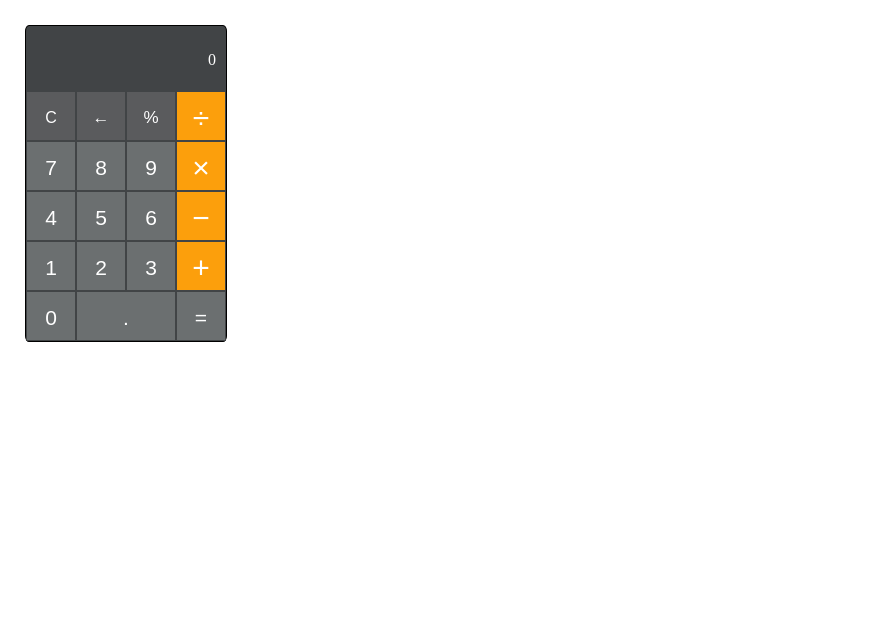
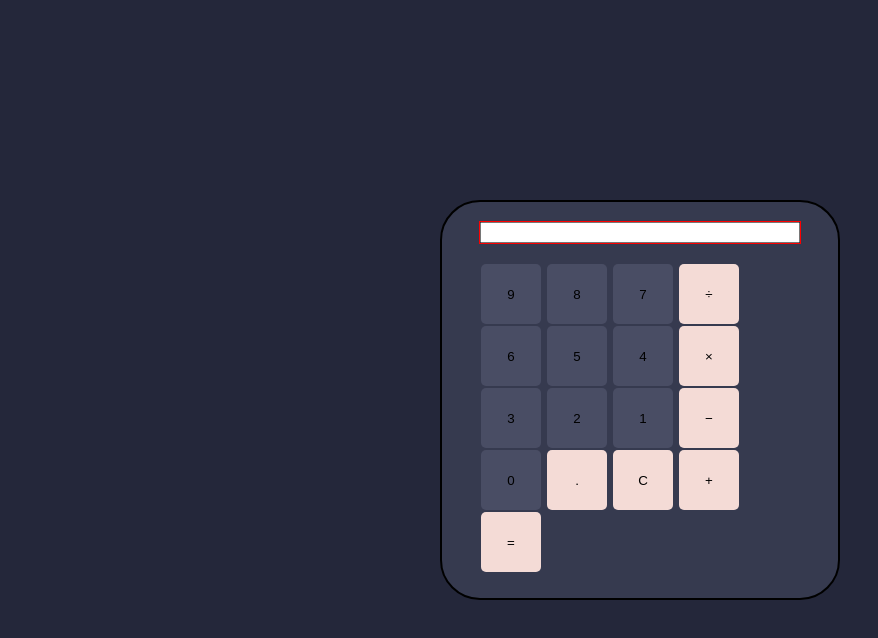
Before and after one commit to AiEmStylix/js_calculator, a plain HTML site: page index.html in a window 1280 px wide. Shown: the whole page, without its empty margins (0-878 px from the left). Drawn offline with Linux system fonts and the light colour scheme.

Commit message:
Modify the calculator

```diff
--- a/index.html
+++ b/index.html
@@ -1,52 +1,46 @@
-<!DOCTYPE html>
+<!doctype html>
 <html lang="en">
 <head>
-    <meta charset="UTF-8" />
-    <meta name="viewport" content="width=device-width, initial-scale=1.0" />
+    <meta charset="UTF-8">
+    <meta name="viewport"
+          content="width=device-width, user-scalable=no, initial-scale=1.0, maximum-scale=1.0, minimum-scale=1.0">
+    <meta http-equiv="X-UA-Compatible" content="ie=edge">
+  <link rel="stylesheet" href="styles.css">
     <title>Calculator</title>
-    <link rel="stylesheet" href="styles.css" />
 </head>
 <body>
-  <div id="main">
       <div class="container">
-      <div class="output">0</div>
-
-      <div class="input-row1">
-        <button class="clearBtn">C</button>
-        <button class="delete">&LeftArrow;</button>
-        <button class="operatorBtn" id="percentage">%</button>
-        <button class="operatorBtn">&divide;</button>
+      <div id="calculator">
+        <div class="inputField">
+            <input type="text" class="display" readonly>
         </div>
-
-      <div class="input-row2">
-        <button class="numBtn">7</button>
-        <button class="numBtn">8</button>
-        <button class="numBtn">9</button>
-        <button class="operatorBtn">&times;</button>
+        <div class="buttonField">
+            <div class="row1">
+                <button class="numberBtn" onclick="appendToDisplay('9')">9</button>
+                <button class="numberBtn" onclick="appendToDisplay('8')">8</button>
+                <button class="numberBtn" onclick="appendToDisplay('7')">7</button>
+                <button class="operatorBtn" onclick="setOperator('/')">&divide;</button>
             </div>
-
-      <div class="input-row3">
-        <button class="numBtn">4</button>
-        <button class="numBtn">5</button>
-        <button class="numBtn">6</button>
-        <button class="operatorBtn">&minus;</button>
+            <div class="row2">
+                <button class="numberBtn" onclick="appendToDisplay('6')">6</button>
+                <button class="numberBtn" onclick="appendToDisplay('5')">5</button>
+                <button class="numberBtn" onclick="appendToDisplay('4')">4</button>
+                <button class="operatorBtn" onclick="setOperator('*')">&times;</button>
             </div>
-
-      <div class="input-row4">
-        <button class="numBtn">1</button>
-        <button class="numBtn">2</button>
-        <button class="numBtn">3</button>
-        <button class="operatorBtn">&plus;</button>
+            <div class="row3">
+                <button class="numberBtn" onclick="appendToDisplay('3')">3</button>
+                <button class="numberBtn" onclick="appendToDisplay('2')">2</button>
+                <button class="numberBtn" onclick="appendToDisplay('1')">1</button>
+                <button class="operatorBtn" onclick="setOperator('-')">&minus;</button>
             </div>
-
-      <div class="input-row5">
-        <button class="numBtn">0</button>
-        <button class="decimalPoint">.</button>
-        <button class="resultBtn">&equals;</button>
+          <button class="numberBtn" onclick="appendToDisplay('0')">0</button>
+          <button class="operatorBtn" onclick="appendToDisplay('.')">.</button>
+            <button class="clearBtn operatorBtn" onclick="clearDisplay()">C</button>
+            <button class="operatorBtn" onclick="setOperator('+')">&plus;</button>
+          <button class="resultBtn operatorBtn" onclick="calculate()">&equals;</button>
         </div>
       </div>
       </div>
-
       <script src="script.js"></script>
 </body>
 </html>
--- a/script.js
+++ b/script.js
@@ -1,49 +1,58 @@
-let num1 = 0;
-let num2 = 0;
-let operator = '';
-const operators = {
-    '&plus;': '+',
-    '&times;': '*',
-    '&minus;': '-',
-    '&divide;': '/'
+let operator = "";
+let previousNum = 0;
+let nextNum = 0;
+const display = document.querySelector(".display");
+
+function appendToDisplay(value) {
+    display.value += value;
 }
 
-//Calculator Logics
-function add(first, sec) {
-    return first + sec;
+function clearDisplay() {
+    display.value = "";
+    operator = "";
+    previousNum = 0;
+    nextNum = 0;
 }
 
-function subtract(first, sec) {
-    return first - sec;
-}
-
-function multiply(first, sec) {
-    return first * sec;
-}
-
-function divide(first, sec) {
-    return first / sec;
-}
-
-
-
-function operate(operator, num1, num2) {
-    switch (operator) {
-        case '+':
-            return add(num1, num2);
-        case '-':
-            return subtract(num1, num2);
-        case '*':
-            return multiply(num1, num2);
-        case '/':
-            return divide(num1, num2);
+function setOperator(operatorInput) {
+    if (display.value !== "") {
+        if (previousNum === 0) {
+            previousNum = parseFloat(display.value);
+            display.value = "";
+        } else {
+            calculate();
+        }
+        operator = operatorInput;
     }
 }
 
-//DOM Elements
-const output = document.querySelector('.output');
-const numsBtn = document.querySelectorAll('.numBtn');
-const operatorsBtn = document.querySelectorAll('.operatorBtn');
-const resultBtn = document.querySelector('.resultBtn');
-const clearBtn = document.querySelector('.clearBtn');
-const deleteBtn = document.querySelector('.deleteBtn');
+function calculate() {
+    if (operator !== "" && display.value !== "") {
+        nextNum = parseFloat(display.value);
+        let result;
+        switch (operator) {
+            case '+':
+                result = previousNum + nextNum;
+                break;
+            case '-':
+                result = previousNum - nextNum;
+                break;
+            case '*':
+                result = previousNum * nextNum;
+                break;
+            case '/':
+                if (nextNum === 0) {
+                    result = "Error: Division by zero";
+                } else {
+                    result = previousNum / nextNum;
+                }
+                break;
+            default:
+                return;
+        }
+        display.value = result;
+        previousNum = result;
+        nextNum = 0;
+        operator = "";
+    }
+}
--- a/styles.css
+++ b/styles.css
@@ -1,116 +1,73 @@
+:root {
+  --base: #24273a;
+  --surface0: #363a4f;
+  --surface1: #494d64;
+  --surface2: #5b6078;
+  --rosewater: #f4dbd6;
+}
+
+* {
+  box-sizing: border-box;
+}
+
 body {
-  box-sizing: border-box;
+  display: flex;
+  height: 100vh;
+  width: 100vw;
+  align-items: center;
+  justify-content: center;
   margin: 0;
   padding: 0;
-}
-
-#main {
-  margin: 25px;
+  background-color: var(--base);
 }
 
 .container {
   display: flex;
-  flex-direction: column;
-  background-color: #414446;
-  width: 200px;
-  height: 315px;
-  border-radius: 2%;
-  border: 1px solid black;
+  height: 400px;
+  width: 400px;
+  justify-content: center;
+  border: 2px solid black;
+  border-radius: 10%;
+  background-color: var(--surface0);
 }
 
-.output {
-  background-color: #414446;
-  color: white;
-  display: flex;
-  height: 55px;
-  max-width: 190px;
-  flex-direction: row-reverse;
-  margin: 25px 0 0 0;
+.inputField {
+  margin: 20px 0;
+  max-width: 320px;
+  max-height: 100px;
+  outline: red solid 1px;
 }
 
-.input-row1, .input-row2, .input-row3, .input-row4, .input-row5 {
-  display: flex;
-  flex-direction: row;
+.display {
+  width: 100%;
+  height: 100%;
+  text-align: right;
 }
 
-.clearBtn {
-  background-color: #5a5b5d;
-  height: 50px;
-  width: 50px;
-  color: white;
-  font-size: 16px;
-  border: 1px solid #414446;
-  text-align: center;
-  line-height: 50px;
+.buttonField {
+  max-width: 320px;
+  max-height: 320px;
+  flex: 1;
 }
 
-.delete {
-  background-color: #5a5b5d;
-  height: 50px;
-  width: 50px;
-  color: white;
-  font-size: 17px;
-  border: 1px solid #414446;
-  text-align: center;
-  line-height: 50px;
+.buttonField button {
+  width: 60px;
+  height: 60px;
+  border-radius: 5px;
+  border: none;
+  margin: 1px;
+  border-collapse: separate;
+  background-color: var(--surface1);
 }
 
-#percentage {
-  background-color: #5a5b5d;
-  height: 50px;
-  width: 50px;
-  color: white;
-  font-family: "Manrope", sans-serif;
-  font-size: 17px;
-  border: 1px solid #414446;
-  text-align: center;
-  line-height: 50px;
+.buttonField .operatorBtn{
+  background-color: var(--rosewater);
 }
 
-.operatorBtn {
-  background-color: #fc9f0c;
-  height: 50px;
-  width: 50px;
-  color: white;
-  font-family: "Manrope", sans-serif;
-  font-size: 30px;
-  border: 1px solid #414446;
-  text-align: center;
-  line-height: 50px;
+.buttonField .operatorBtn:hover{
+  background-color: hsl(10, 58%, 80%);
 }
 
-.numBtn {
-  background-color: #6b6f70;
-  height: 50px;
-  width: 50px;
-  color: white;
-  font-family: "Manrope", sans-serif;
-  font-size: 21px;
-  border: 1px solid #414446;
-  text-align: center;
-  line-height: 50px;
+.buttonField .numberBtn:hover{
+  background-color: hsl(231, 16%, 40%);
 }
-
-.decimalPoint {
-  background-color: #6b6f70;
-  height: 50px;
-  width: 100px;
-  color: white;
-  font-family: "Manrope", sans-serif;
-  font-size: 21px;
-  border: 1px solid #414446;
-  text-align: center;
-  line-height: 50px;
-}
-
-.resultBtn {
-  background-color: #6b6f70;
-  height: 50px;
-  width: 50px;
-  color: white;
-  font-family: "Manrope", sans-serif;
-  font-size: 21px;
-  border: 1px solid #414446;
-  text-align: center;
-  line-height: 50px;
-}
```
Lines whose indentation alone changed are shown as unchanged.
